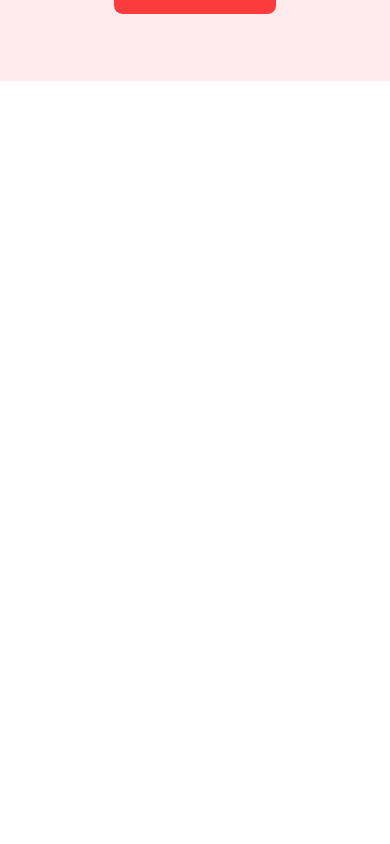
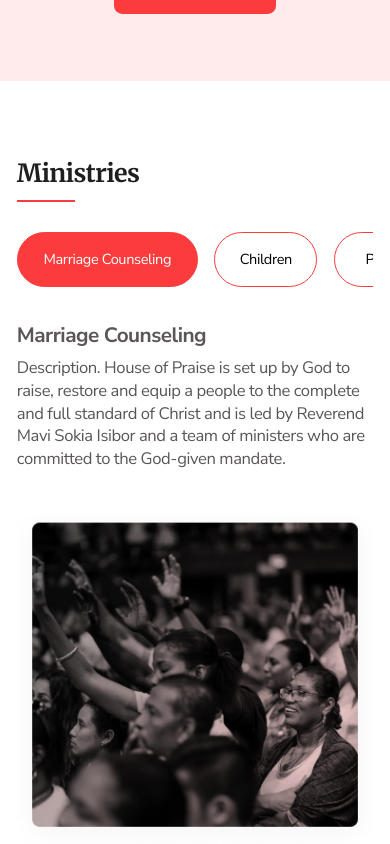
Before and after one commit to eligifty-coder/House_of_praise, a React (Create React App) app: page / in a window 390 px wide. Shown: the part 6418-7262 px from the top of the page. Before the commit the page ends 6574 px from the top, so only its background shows below. Built offline with nearby package versions, Linux system fonts and the light colour scheme.

Commit message:
ministry

```diff
--- a/src/App.css
+++ b/src/App.css
@@ -11,5 +11,6 @@ ul a{
   color: #fff;
 }
 .App {
+  overflow-x: hidden;
   width: 100%;
 }
--- a/src/App.js
+++ b/src/App.js
@@ -8,8 +8,7 @@ import Improve from './components/improve/Improve'
 import Program from './components/programs/Program'
 import Event from './components/events/Event';
 import Giving from './components/giving/Giving';
-
-
+import Ministry from './components/ministry/Ministry';
 function App() {
   return (
     <div className="App">
@@ -19,7 +18,8 @@ function App() {
       <Improve />
       <Program />
       <Event />
-      <Giving/>
+      <Giving />
+      <Ministry />
     </div>
   );
 }
--- /dev/null
+++ b/src/components/ministry/Ministry.jsx
@@ -0,0 +1,80 @@
+import { useEffect, useState,useRef} from 'react'
+import classes from './ministry.module.css'
+import MinstryImage from '../../images/ministry_image.png'
+
+const Ministry = () => {
+   const buttonRef = useRef([])
+   const [itemNum, setItemNUm] = useState(0)
+   const content = ([
+      {
+         title: 'Marriage Counseling',
+         content: 'Description. House of Praise is set up by God to raise, restore and equip a people to the complete and full standard of Christ and is led by Reverend Mavi Sokia Isibor and a team of ministers who are committed to the God-given mandate.',
+         img: MinstryImage
+      },
+      {
+         title: 'Children',
+         content: 'Description. House of Praise is set up by God to raise, restore and equip a people to the complete and full standard of Christ and is led by Reverend Mavi Sokia Isibor and a team of ministers who are committed to the God-given mandate.',
+         img: MinstryImage
+      },
+      {
+         title: 'Prayer',
+         content: 'Description. House of Praise is set up by God to raise, restore and equip a people to the complete and full standard of Christ and is led by Reverend Mavi Sokia Isibor and a team of ministers who are committed to the God-given mandate.',
+         img: MinstryImage
+      },
+      {
+         title: 'Youth',
+         content: 'Description. House of Praise is set up by God to raise, restore and equip a people to the complete and full standard of Christ and is led by Reverend Mavi Sokia Isibor and a team of ministers who are committed to the God-given mandate.',
+         img: MinstryImage
+      }])
+   const titleArr = [{ title: 'Marriage Counseling', id: 'p1', clicked: false }, { title: 'Children', id: 'p2', clicked: false }, { title: 'Prayer', id: 'p3', clicked: false }, { title: 'Youth', id: 'p4', clicked: false }]
+
+   const handleClickButton = (event, index) => {
+      setItemNUm(index)
+      buttonRef.current.forEach(item => {
+         if (event.target === item) {
+            item.style.backgroundColor = '#FC3C3C'
+            item.style.color = '#fff'
+         } else {
+            item.style.color = '#1F1F1F'
+            item.style.backgroundColor = '#fff'
+         }
+      })
+   }
+   const mappedTitle = titleArr.map((item, index, arr) => {
+      const check = index === 0
+      return <button
+         type='button'
+         key={item.id}
+         style={{ backgroundColor: check ? '#FC3C3C' : '', color: check ? '#fff' : '' }}
+         // className={firstButton !== undefined ? classes.clickedBtn:null}
+         onClick={(event) => handleClickButton(event, index)}
+         ref={el=>(buttonRef.current[index]=el)}
+
+      >
+            {item.title}
+         </button>
+   })
+   return (
+      <div className={classes.ministry} id='ministry'>
+         <header className={classes.title}>
+            <h1>Ministries</h1>
+         </header>
+         <section className={classes.content} >
+            <div className={classes.btns}>
+            {mappedTitle}
+            </div>
+            <article>
+               <header>
+                  <h1>{content[itemNum].title}</h1>
+                  <p>{content[itemNum].content}</p>
+                  <button className={classes.action} >Call to Action</button>
+               </header>
+                  <img src={content[itemNum]['img']} alt="ministry" />
+
+            </article>
+         </section>
+      </div>
+   )
+}
+
+export default Ministry
--- /dev/null
+++ b/src/components/ministry/ministry.module.css
@@ -0,0 +1,213 @@
+@media screen and (max-width: 601px) {
+   .ministry{
+      width: 91.4vw;
+      margin: 0 auto;
+      display: grid;
+      align-items: center;
+      row-gap: 10.53vw;
+   }
+   .title{
+      width: 100%;
+      position: relative;
+   }
+   .title h1{
+      font-family: 'Merriweather';
+      font-style: normal;
+      font-weight: 700;
+      font-size: 6.4vw;
+      line-height: 140%;
+      letter-spacing: -0.025em;
+      color: #1F1F1F;
+   }
+   .title h1::after{
+      content: '';
+      position: absolute;
+      left: 0;
+      width: 14.93vw;
+      height: 0.53vw;
+      background: #FC3C3C;
+      top: 11.2vw;
+   }
+   .btns{
+      width: 91.4vw;
+      display: grid;
+      align-items: center;
+      gap: 4.26vw;
+      overflow-x:auto;
+      grid-template-columns: 46.4vw 26.4vw 26.4vw 26.4vw;
+   }
+   .btns button{
+      outline: none;
+      border: none;
+      background-color: transparent;
+      border-radius: 8.53vw;
+      border: 0.266vw solid #FC3C3C;
+      /* padding: 4.26vw 0; */
+      font-family: 'Nunito Sans';
+      font-style: normal;
+      font-weight: 400;
+      font-size: 3.73vw;
+      line-height: 5.06vw;
+      cursor: pointer;
+      letter-spacing: -0.025em;
+      width: auto;
+      display:flex;
+      justify-content: center;
+      align-items: center;
+      padding-bottom: 4.26vw;
+      padding-top: 4.26vw;
+      transition: all .3s ease-in-out;
+   }
+   .content{
+      display: grid;
+      align-items: center;
+      row-gap: 8.53vw;
+      width: 91.4vw;
+   }
+   .content article{
+      display: grid;
+      align-items: center;
+      row-gap: 10.66vw;
+   }
+   .content article header{
+      display: grid;
+      align-items: center;
+      row-gap: 2.13vw;
+   }
+   .content article header  h1{
+      font-family: 'Nunito Sans';
+      font-style: normal;
+      font-weight: 700;
+      font-size: 5.33vw;
+      line-height: 7.2vw;
+      letter-spacing: -0.025em;
+      color: #5A5656;
+   }
+   .content article header p{
+      width: 91.46vw;
+      font-family: 'Nunito Sans';
+      font-style: normal;
+      font-weight: 400;
+      font-size: 4.266vw;
+      line-height: 5.86vw;
+      letter-spacing: -0.025em;
+      color: #5A5656;
+   }
+   .contentImage{
+      height: 85vw;
+      width: 91.46vw;
+   }
+   .content img {
+      width: 91.46vw;
+      height: 85vw;
+      -o-object-fit: cover;
+         object-fit: cover;
+   }
+   .action{
+      display: none;
+   }
+   ::-webkit-scrollbar{
+      background-color: transparent;
+}
+}
+
+@media screen and (min-width: 602px) {
+   .ministry{
+      display: grid;
+      align-items: center;
+      row-gap: 3.333vw;
+      width: 90vw;
+      margin: 0 auto;
+   }
+   .title h1{
+      font-family: 'Merriweather';
+      font-style: normal;
+      font-weight: 700;
+      font-size: 2.77vw;
+      line-height: 3.47vw;
+      letter-spacing: -0.025em;
+      position: relative;
+   }
+   .title h1::after{
+      position: absolute;
+      content:'';
+      width:7.22vw;
+      height: 0.277vw;
+      background: #FC3C3C;
+      left: 0;
+      top: 4.583vw;
+   }
+   .content{
+      display: grid;
+      align-items: center;
+      row-gap: 3.33vw;
+   }
+   .btns{
+      display: grid;
+      grid-template-columns:18.33vw 12.43vw 12.43vw 12.43vw;
+      -moz-column-gap: 1.11vw;
+         column-gap: 1.11vw;
+      }
+      button{
+      padding: 1.18vw 0;
+      outline: none;
+      border: 0.069vw solid #FC3C3C;
+      border-radius: 2.22vw;
+      background-color: transparent;
+   }
+   .content article{
+      display: grid;
+      align-items: center;
+      grid-template-columns: auto 1fr;
+      -moz-column-gap: 3.95vw;
+         column-gap: 3.95vw;
+   }
+   .content header{
+      display: grid;
+      align-items: center;
+      row-gap: 1.66vw;
+   }
+   .content header h1{
+      font-family: 'Nunito Sans';
+      font-style: normal;
+      font-weight: 700;
+      font-size: 1.66vw;
+      line-height: 2.29vw;
+      letter-spacing: -0.025em;
+      text-transform: capitalize;
+      color: #5A5656;
+   }
+   .content header p{
+      width:37.36vw;
+      font-family: 'Nunito Sans';
+      font-style: normal;
+      font-weight: 400;
+      font-size: 1.388vw;
+      line-height: 1.875vw;
+      letter-spacing: -0.025em;
+      color: #5A5656;
+   }
+   .content header .action{
+      width: 14.79vw;
+      padding: 1.18vw 0;
+      background: #FC3C3C;
+      border-radius: 0.555vw;
+      cursor: pointer;
+      transition: all .3s ease-in-out;
+      font-weight: 400;
+      font-size: 1.11vw;
+      line-height: 1.527vw;
+      letter-spacing: -0.025em;
+      color: #FFFFFF;
+
+   }
+   .content header .action:hover{
+      opacity: .8;
+   }
+   .content img{
+      width:48.68vw;
+      height:29.93vw;
+      -o-object-fit: cover;
+         object-fit: cover;
+   }
+}
```
Also changed, not shown: src/images/ministry_image.png (added), 1 other file (tests, documents, lock files or other folders).
